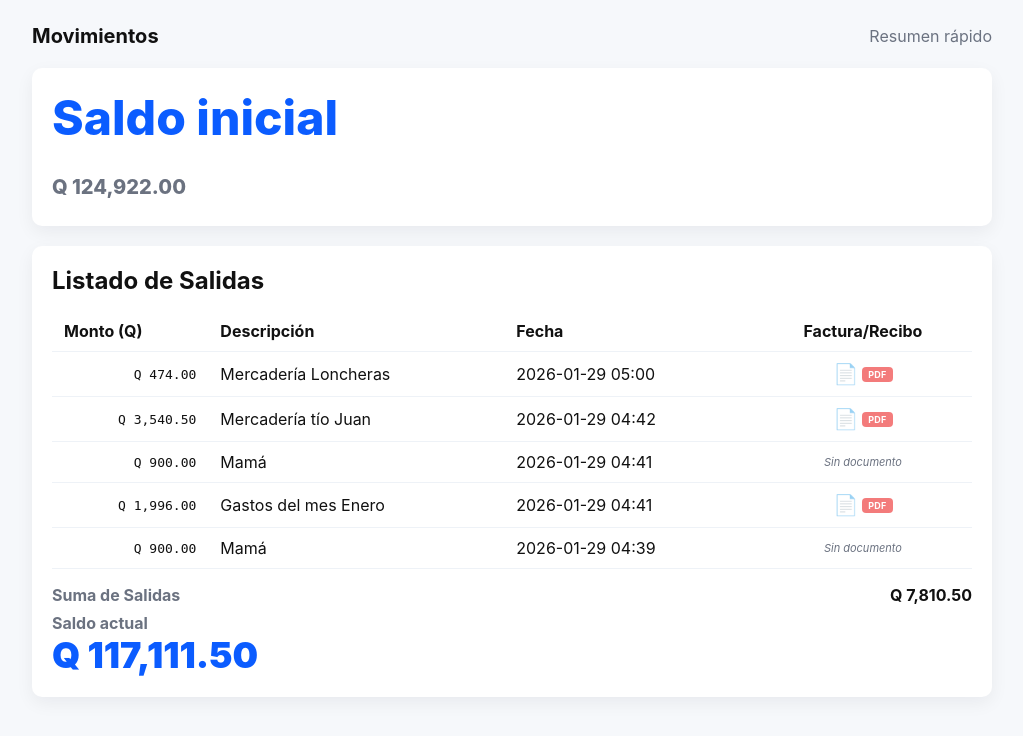
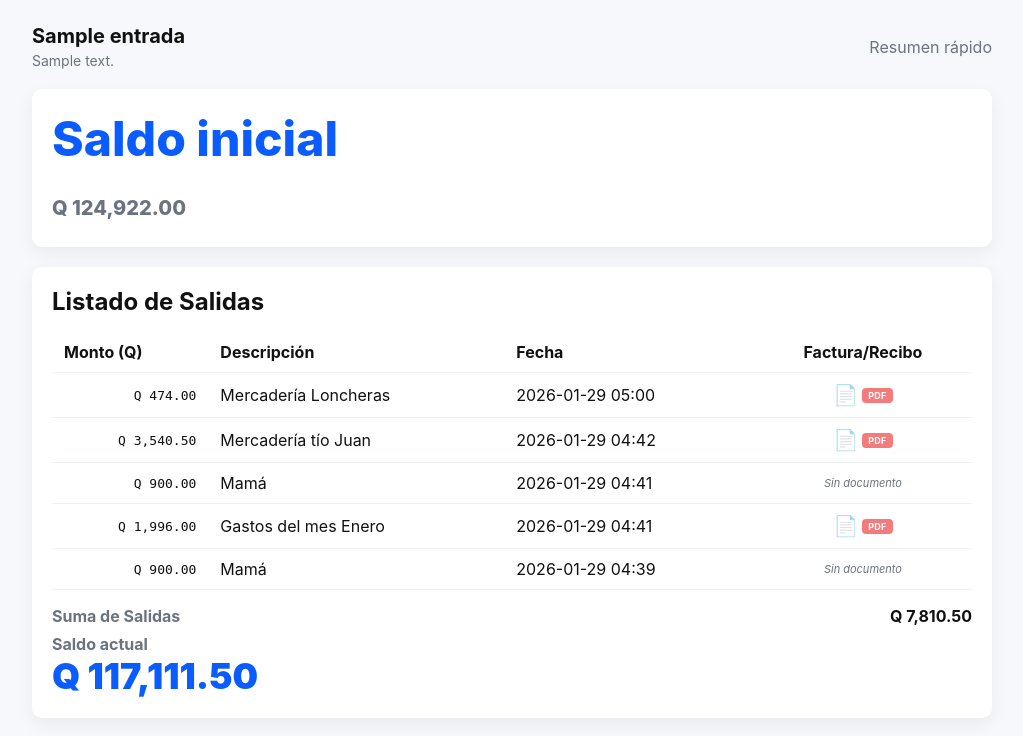
Before and after one commit to WilmerE/ManageAccount, a Django app: page / in a window 1280 px wide. Shown: the top 736 px of the page, without its empty margins (128-1151 px from the left). Run offline with Django 5.2, Linux system fonts and the light colour scheme; data comes from the database, SQL or seed files in the repository; tables that the repository leaves empty hold one stand-in row (values such as "Sample post").

Commit message:
Add project title and description from Entrada model to homepage

```diff
--- a/manejo/templates/manejo/home.html
+++ b/manejo/templates/manejo/home.html
@@ -32,7 +32,12 @@
   {% load currency %}
   <div class="container">
     <header>
-      <h1>Movimientos</h1>
+      <div>
+        <h1>{{ entrada.titulo|default:"Movimientos" }}</h1>
+        {% if entrada.contenido %}
+        <p style="margin:4px 0 0 0;color:var(--muted);font-size:14px">{{ entrada.contenido }}</p>
+        {% endif %}
+      </div>
       <div class="sub">Resumen rápido</div>
     </header>
 
--- a/manejo/views.py
+++ b/manejo/views.py
@@ -2,10 +2,13 @@ from django.shortcuts import render
 from django.db.models import Sum
 from django.core.paginator import Paginator
 from decimal import Decimal
-from .models import Ingreso, Salida
+from .models import Ingreso, Salida, Entrada
 
 
 def home(request):
+    # Obtener la entrada más reciente para el título y descripción del proyecto
+    entrada = Entrada.objects.order_by('-creado').first()
+
     # Suma total de ingresos (saldo inicial)
     inicial = Ingreso.objects.aggregate(total=Sum('monto'))['total'] or Decimal('0')
 
@@ -35,6 +38,7 @@ def home(request):
     actual = inicial - suma_salidas
 
     context = {
+        'entrada': entrada,
         'saldo_inicial': inicial,
         'salidas_page': page_obj,
         'suma_salidas': suma_salidas,
```
